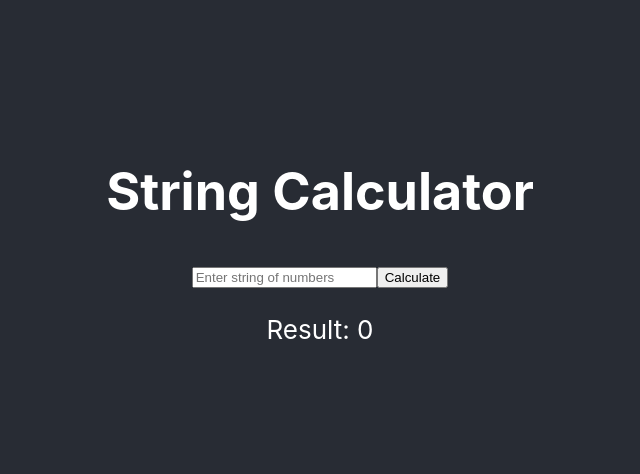
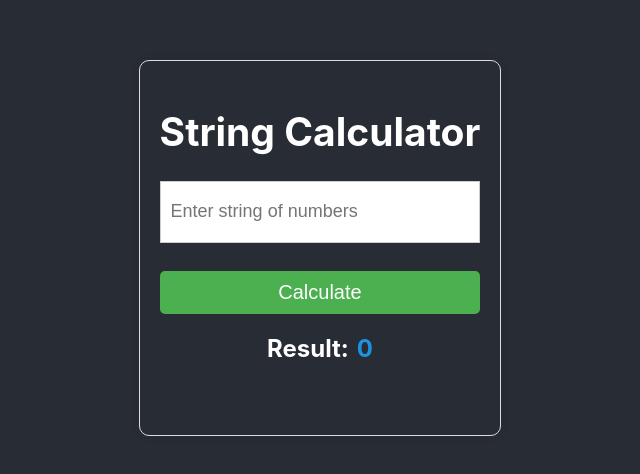
Before and after one commit to dineshmadhav/r-fe-cal, a React (Create React App) app: page / in a window 1280 px wide. Shown: the part 152-626 px from the top of the page, without its empty margins (320-960 px from the left). Built offline with nearby package versions, Linux system fonts and the light colour scheme.

Commit message:
added styles for component and code for sum of numbers, negative numbers exception along with test cases

```diff
--- a/src/App.css
+++ b/src/App.css
@@ -11,6 +11,10 @@
   .App-logo {
     animation: App-logo-spin infinite 20s linear;
   }
+}
+
+h1{
+  font-size: 1.5em;
 }
 
 .App-header {
--- /dev/null
+++ b/src/components/Calculator.css
@@ -0,0 +1,52 @@
+.cal-container {
+    display: flex;
+    flex-direction: column;
+    max-width: 400px;
+    margin: 40px auto;
+    padding: 20px;
+    border: 1px solid #ddd;
+    border-radius: 10px;
+    box-shadow: 0 0 10px rgba(0, 0, 0, 0.1);
+}
+
+.cal-input {
+    display: block;
+    height: 40px;
+    padding: 10px;
+    font-size: 18px;
+    border: 1px solid #ccc;
+}
+
+.cal-button {
+    margin-top: 28px;
+    background-color: #4CAF50;
+    color: #fff;
+    font-size: 20px;
+    padding: 10px 20px;
+    border: none;
+    border-radius: 5px;
+    cursor: pointer;
+}
+
+.cal-button:hover {
+    background-color: #3e8e41;
+}
+
+.result {
+    display: flex;
+    font-size: 24px;
+    font-weight: bold;
+    margin-top: 20px;
+    justify-content: center;
+    align-items: center;
+}
+
+.results-total{
+    color: #1d92df;
+}
+
+.error-message {
+    color: red;
+    font-size: 18px;
+    margin-top: 10px;
+}
--- a/src/components/Calculator.js
+++ b/src/components/Calculator.js
@@ -1,4 +1,5 @@
 import React, { useState } from 'react';
+import './Calculator.css'
 
 function Calculator() {
     const [input, setInput] = useState('');
@@ -24,16 +25,31 @@ function Calculator() {
     const add = (numbers) => {
         if (numbers === '') return 0;
 
-        return numbers;
-      };
+        const negativeNumbers = [];
+
+        const numArray = numbers.split(',').map(num => parseInt(num.trim(), 10));
+        let sumOfnumArray = numArray.reduce((sum, num) => sum + num);
+
+        numArray.forEach(num => {
+            if (num < 0) negativeNumbers.push(num);
+        });
+
+        if (negativeNumbers.length > 0) {
+            throw new Error(`negative numbers not allowed: ${negativeNumbers.join(', ')}`);
+        }
+
+        return sumOfnumArray;
+    };
 
     return (
-        <div>
+        <div className="cal-container">
             <h1>String Calculator</h1>
-            <input className='cal-input-elm' type="text" placeholder='Enter string of numbers' value={input} onChange={handleInputChange} />
+            <input className='cal-input' type="text" placeholder='Enter string of numbers' value={input} onChange={handleInputChange} />
             <button className='cal-button' onClick={handleCalculate}>Calculate</button>
-            <p>Result: {result}</p>
-            <p>{errorMessage}</p>
+            <p className="result">
+                <span style={{ paddingRight: '8px' }}>Result:</span>
+                <span data-testid="result" className='results-total'>{result}</span></p>
+            <p className="error-message">{errorMessage}</p>
         </div>
     );
 }
```
Also changed, not shown: 1 other file (tests, documents, lock files or other folders).
